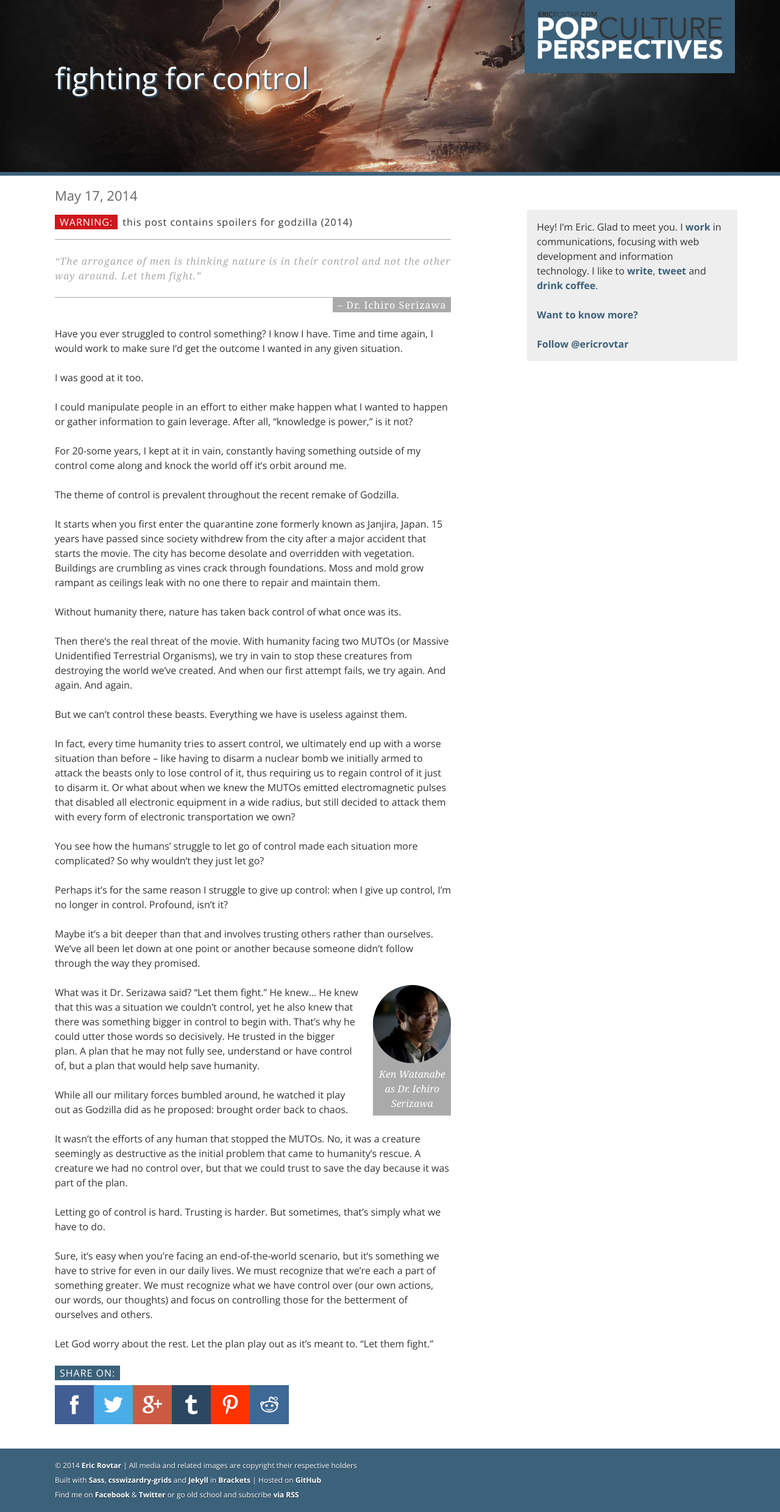
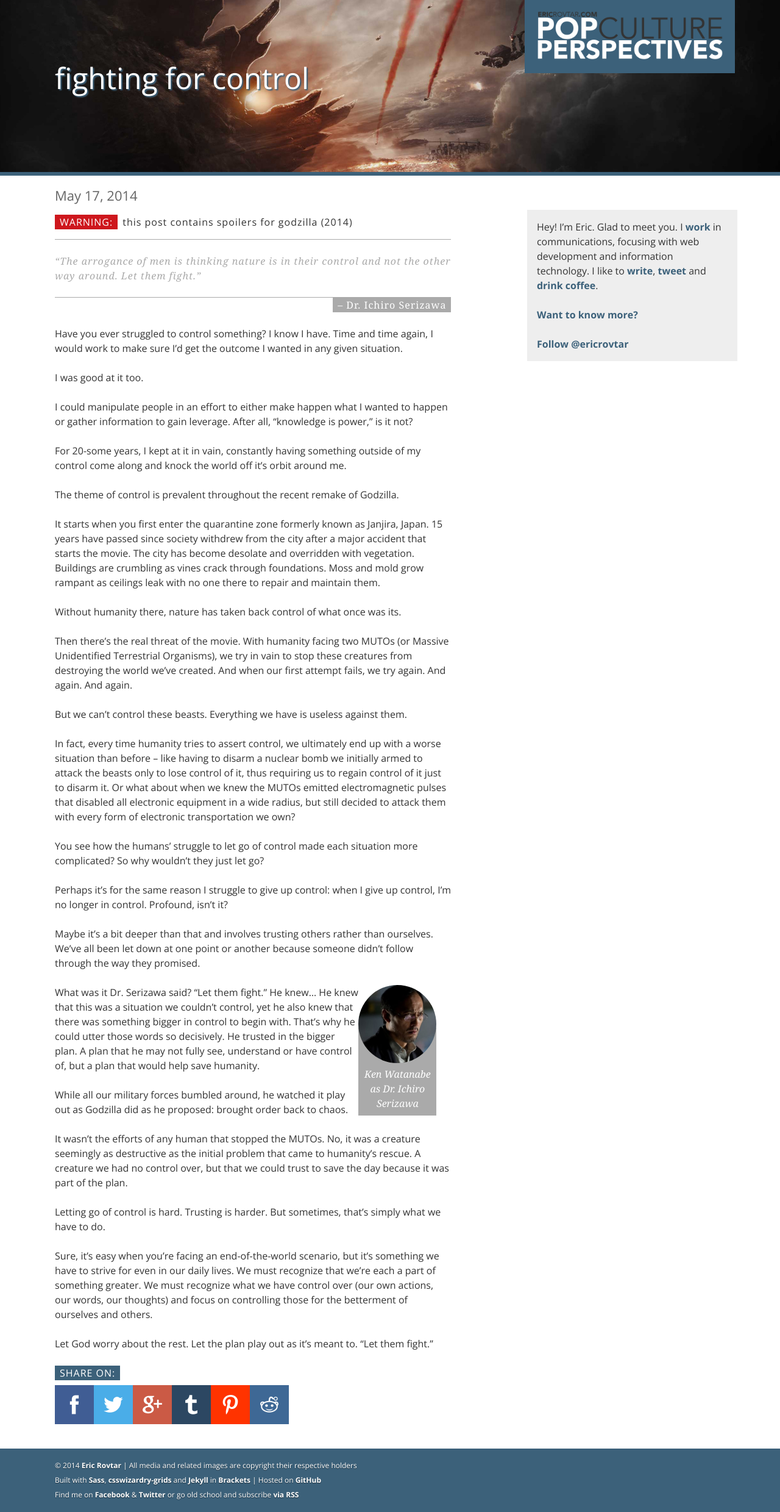
Before and after one commit to ericrovtar/ericrovtar.github.io, a Jekyll site: the page built from _posts/2014-05-17-fighting-for-control-(godzilla-2014).md, in a window 1280 px wide. Shown: the whole page at 61% size. Built offline with Jekyll 4.4.1, drawn with Linux system fonts in a browser that asks for light colours; nearby versions of some CDN libraries; comment, search, counter and statistics services are not loaded.

Commit message:
slight adjustments

```diff
--- a/styles/sass/ui/posts.scss
+++ b/styles/sass/ui/posts.scss
@@ -163,7 +163,7 @@
 .article__figure
 {
     float: right;
-    margin-left: 24px;
+    margin: 0 24px 24px 0;
 
     font-family: $serif-fonts;
     font-style: italic;
@@ -186,8 +186,8 @@
         background: none repeat scroll 0% 0% #AAA;
 
         position: relative;
-        padding: 5rem 0.5rem 0.5rem;
-        margin-top: -5em;
+        padding: 4rem 0.5rem 0.5rem;
+        margin-top: -4rem;
         z-index: 100;
 
         width: 7rem;
--- a/styles/styles.css
+++ b/styles/styles.css
@@ -1529,7 +1529,7 @@ body {
 
 .article__figure {
   float: right;
-  margin-left: 24px;
+  margin: 0 24px 24px 0;
   font-family: Georgia, serif;
   font-style: italic;
   text-align: center;
@@ -1543,8 +1543,8 @@ body {
   .article__figure figcaption {
     background: none repeat scroll 0% 0% #AAA;
     position: relative;
-    padding: 5rem 0.5rem 0.5rem;
-    margin-top: -5em;
+    padding: 4rem 0.5rem 0.5rem;
+    margin-top: -4rem;
     z-index: 100;
     width: 7rem; }
 
```
